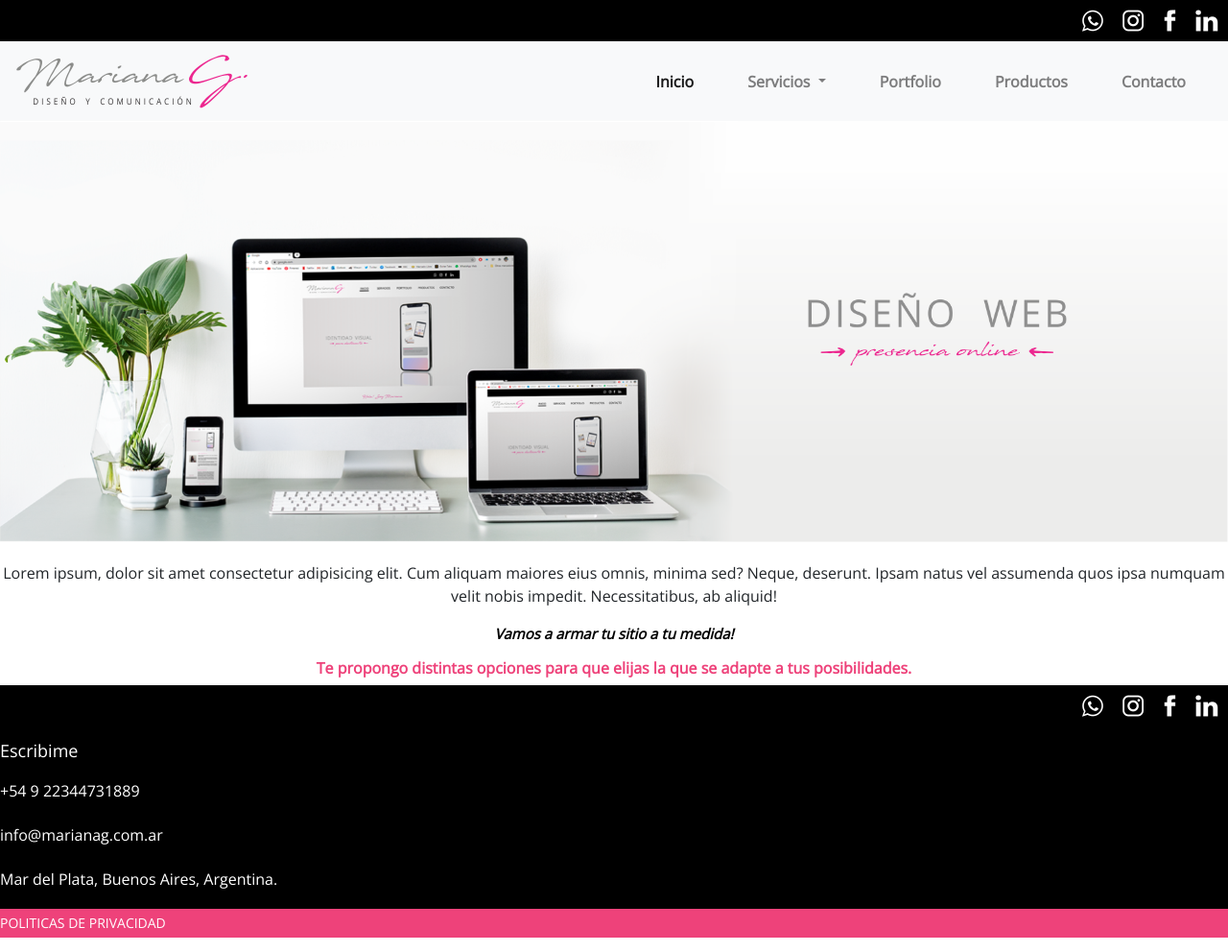
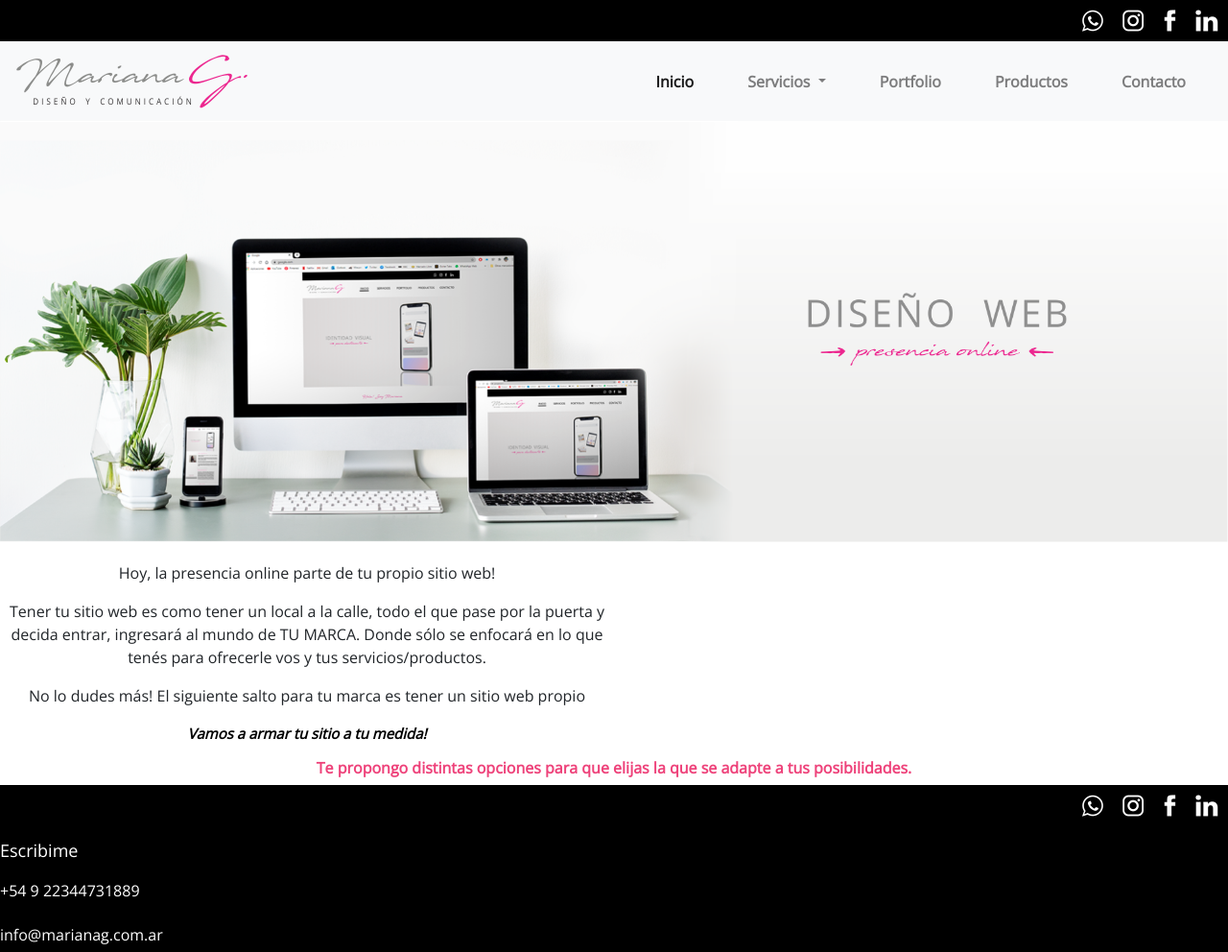
Before and after one commit to MaryanG84/proyectofinal, a plain HTML site: page web.html in a window 1280 px wide. Shown: the top 992 px of the page at 96% size. Drawn offline with nearby package versions, Linux system fonts and the light colour scheme.

Commit message:
link web

```diff
--- a/estilos.css
+++ b/estilos.css
@@ -187,7 +187,7 @@ h1 {
 .idVisual {
     display: flex;
     justify-content: center;
-    flex-direction: column;
+    flex-flow: column wrap;
 }
 
 .idVisual h1 {
@@ -209,8 +209,11 @@ h1 {
 
 .idVisual p {
     font-family: 'Open Sans', sans-serif;
+    display: flex;
+    flex-flow: row wrap;
+    justify-content: center;
+    width: 50%;
     text-align: center;
-    justify-content: center;
 }
 
 .textoDestacado {
--- a/web.html
+++ b/web.html
@@ -60,10 +60,17 @@
         <img src="imagenes/slide-web.png" alt="redes sociales">
         <div class="idVisual">
             <p>
-                Lorem ipsum, dolor sit amet consectetur adipisicing elit.
-                Cum aliquam maiores eius omnis, minima sed? Neque, deserunt.
-                Ipsam natus vel assumenda quos ipsa numquam velit nobis impedit.
-                Necessitatibus, ab aliquid!
+              Hoy, la presencia online parte de tu propio sitio web!
+            </p>
+            <p>
+              Tener tu sitio web es como tener un local a la calle,
+              todo el que pase por la puerta y decida entrar, ingresará
+              al mundo de TU MARCA. Donde sólo se enfocará en lo que tenés
+              para ofrecerle vos y tus servicios/productos.
+            </p>
+            <p>
+              No lo dudes más!
+              El siguiente salto para tu marca es tener un sitio web propio
             </p>
             <p class="textoDestacado">
                 Vamos a armar tu sitio a tu medida!
```
Also changed, not shown: identidadvisual.html (+1 -1 lines).
